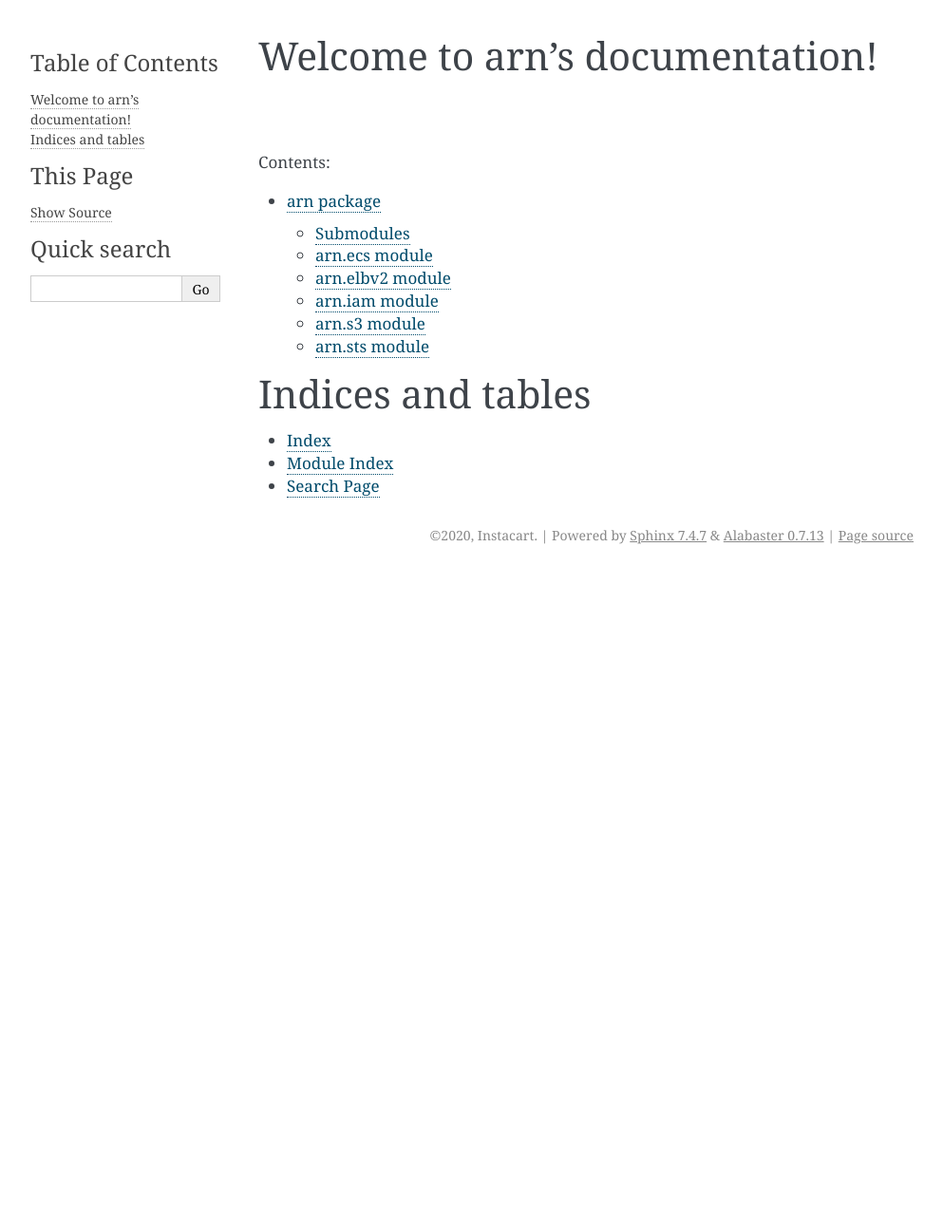
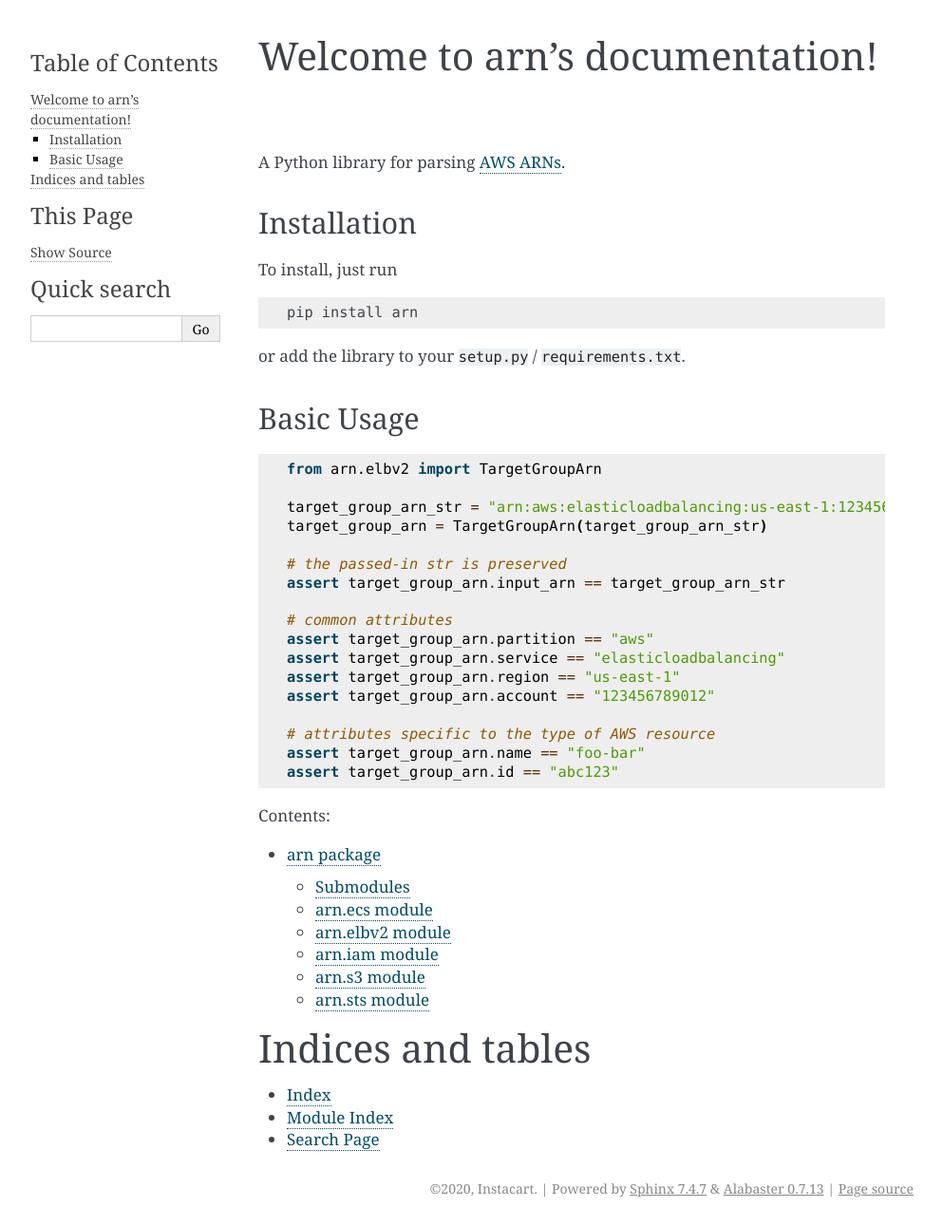
Before and after one commit to instacart/arn, a Sphinx documentation site: the page built from docs/index.rst, in a window 1280 px wide. Shown: the whole page at 95% size, without its empty margins (148-1141 px from the left). Built offline with Sphinx 7.4.7, drawn with Linux system fonts in a browser that asks for light colours; before the commit the page ends 900 px from its top, so only the background shows below that.

Commit message:
copy readme into index.rst

```diff
--- a/docs/index.rst
+++ b/docs/index.rst
@@ -1,5 +1,43 @@
 Welcome to arn's documentation!
 ===============================
+
+A Python library for parsing `AWS ARNs <https://docs.aws.amazon.com/general/latest/gr/aws-arns-and-namespaces.html>`_.
+
+
+Installation
+^^^^^^^^^^^^
+
+To install, just run
+
+.. code-block:: bash
+
+    pip install arn
+
+or add the library to your ``setup.py`` / ``requirements.txt``.
+
+Basic Usage
+^^^^^^^^^^^
+.. code-block:: python
+
+    from arn.elbv2 import TargetGroupArn
+
+    target_group_arn_str = "arn:aws:elasticloadbalancing:us-east-1:123456789012:targetgroup/foo-bar/abc123"
+    target_group_arn = TargetGroupArn(target_group_arn_str)
+
+    # the passed-in str is preserved
+    assert target_group_arn.input_arn == target_group_arn_str
+
+    # common attributes
+    assert target_group_arn.partition == "aws"
+    assert target_group_arn.service == "elasticloadbalancing"
+    assert target_group_arn.region == "us-east-1"
+    assert target_group_arn.account == "123456789012"
+
+    # attributes specific to the type of AWS resource
+    assert target_group_arn.name == "foo-bar"
+    assert target_group_arn.id == "abc123"
+
+
 
 .. toctree::
    :maxdepth: 2
```
Also changed, not shown: README.md (+1 -1 lines).
